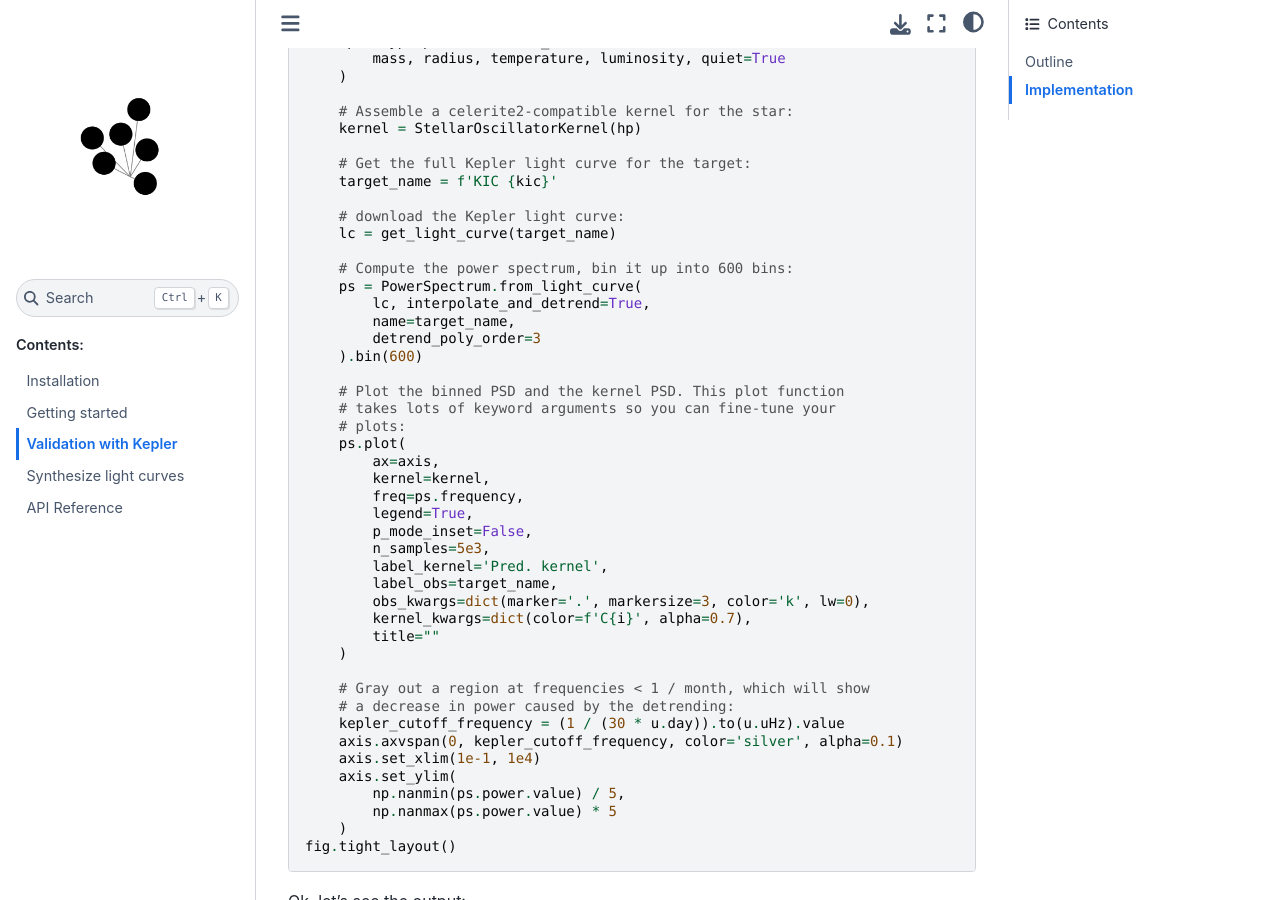
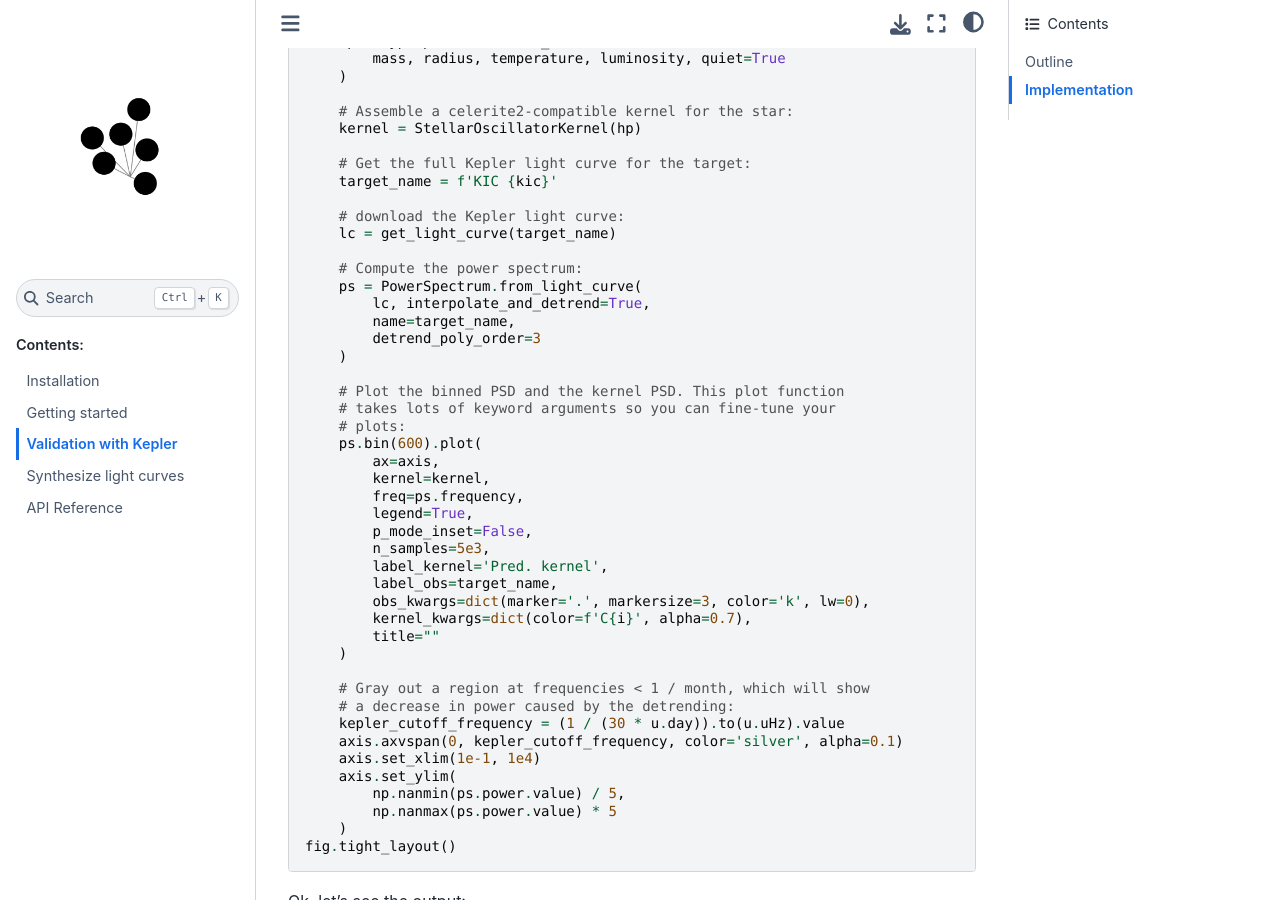
Before and after one commit to bmorris3/gadfly, a Sphinx documentation site: the page built from docs/gadfly/validation.rst, in a window 1280 px wide and 900 px high, scrolled down 1733 px. Built offline with Sphinx 7.4.7 and the Sphinx Book theme 1.1.4, drawn with Linux system fonts in a browser that asks for light colours; the version number could not be read and is left out.

Commit message:
Fix for Q scaling

```diff
--- a/docs/gadfly/start.rst
+++ b/docs/gadfly/start.rst
@@ -145,7 +145,7 @@ generalization of the :py:class:`~gadfly.SolarOscillatorKernel`.
 
     # Label the legend, set the power range in plot:
     legend = ax.legend(title='Simulated kernels')
-    ax.set_ylim(5e-3, 1e6)
+    ax.set_ylim(1e-1, 1e6)
 
 .. plot::
 
@@ -187,7 +187,7 @@ generalization of the :py:class:`~gadfly.SolarOscillatorKernel`.
 
     # Label the legend, set the power range in plot:
     legend = ax.legend(title='Simulated kernels')
-    ax.set_ylim(1e-2, 1e6)
+    ax.set_ylim(1e-1, 1e6)
 
 The resulting plot has "simulated" power spectra for the five stars, built by
 scaling the observed solar oscillations and granulation, which were parameterized by
--- a/docs/gadfly/validation.rst
+++ b/docs/gadfly/validation.rst
@@ -105,17 +105,17 @@ Now we'll call a big loop to do most of the work:
         # download the Kepler light curve:
         lc = get_light_curve(target_name)
 
-        # Compute the power spectrum, bin it up into 600 bins:
+        # Compute the power spectrum:
         ps = PowerSpectrum.from_light_curve(
             lc, interpolate_and_detrend=True,
             name=target_name,
             detrend_poly_order=3
-        ).bin(600)
+        )
 
         # Plot the binned PSD and the kernel PSD. This plot function
         # takes lots of keyword arguments so you can fine-tune your
         # plots:
-        ps.plot(
+        ps.bin(600).plot(
             ax=axis,
             kernel=kernel,
             freq=ps.frequency,
@@ -192,14 +192,14 @@ Ok, let's see the output:
                     target_name, mission='Kepler', cadence='long'
                 ).download_all()
 
-        # Compute the power spectrum, bin it:
+        # Compute the power spectrum:
         ps = PowerSpectrum.from_light_curve(
             lc, interpolate_and_detrend=True, name=target_name,
             detrend_poly_order=3
-        ).bin(600)
+        )
 
         # Plot the binned PSD of the light curve:
-        ps.plot(
+        ps.bin(600).plot(
             ax=axis,
             kernel=kernel,
             freq=ps.frequency,
```
Also changed, not shown: other parts of docs/gadfly/validation.rst (+2 -4 lines), 3 other files.
